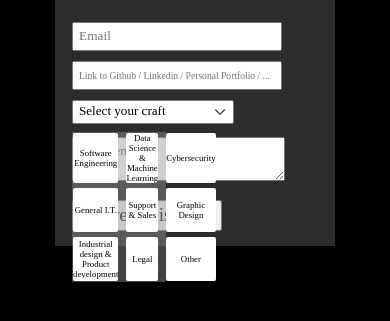
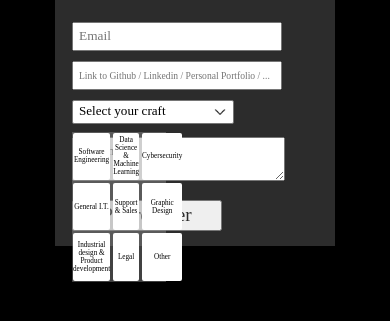
Before and after one commit to eliasdevdev/ApprenticeMERN, a website: page public/PreRegisterMaster.html in a window 390 px wide. Both pictures are taken after a click on the element "Select your craft". Shown: the part 421-742 px from the top of the page. Drawn offline with Linux system fonts and the light colour scheme.

Commit message:
further grid font / grid fix

```diff
--- a/public/css/PRMStyle.css
+++ b/public/css/PRMStyle.css
@@ -337,4 +337,31 @@ footer{
 
  }
 
+
 }
+
+@media screen and (max-width: 700px) {
+
+  .pane{
+    gap: 5px 5px;
+  }
+
+  .el > label{
+    font-size: 0.45rem;
+
+ }
+
+}
+
+@media screen and (max-width: 600px) {
+
+  .pane{
+    gap: 3px 3px;
+  }
+
+  .el > label{
+    font-size: 0.45rem;
+
+ }
+
+}
```
